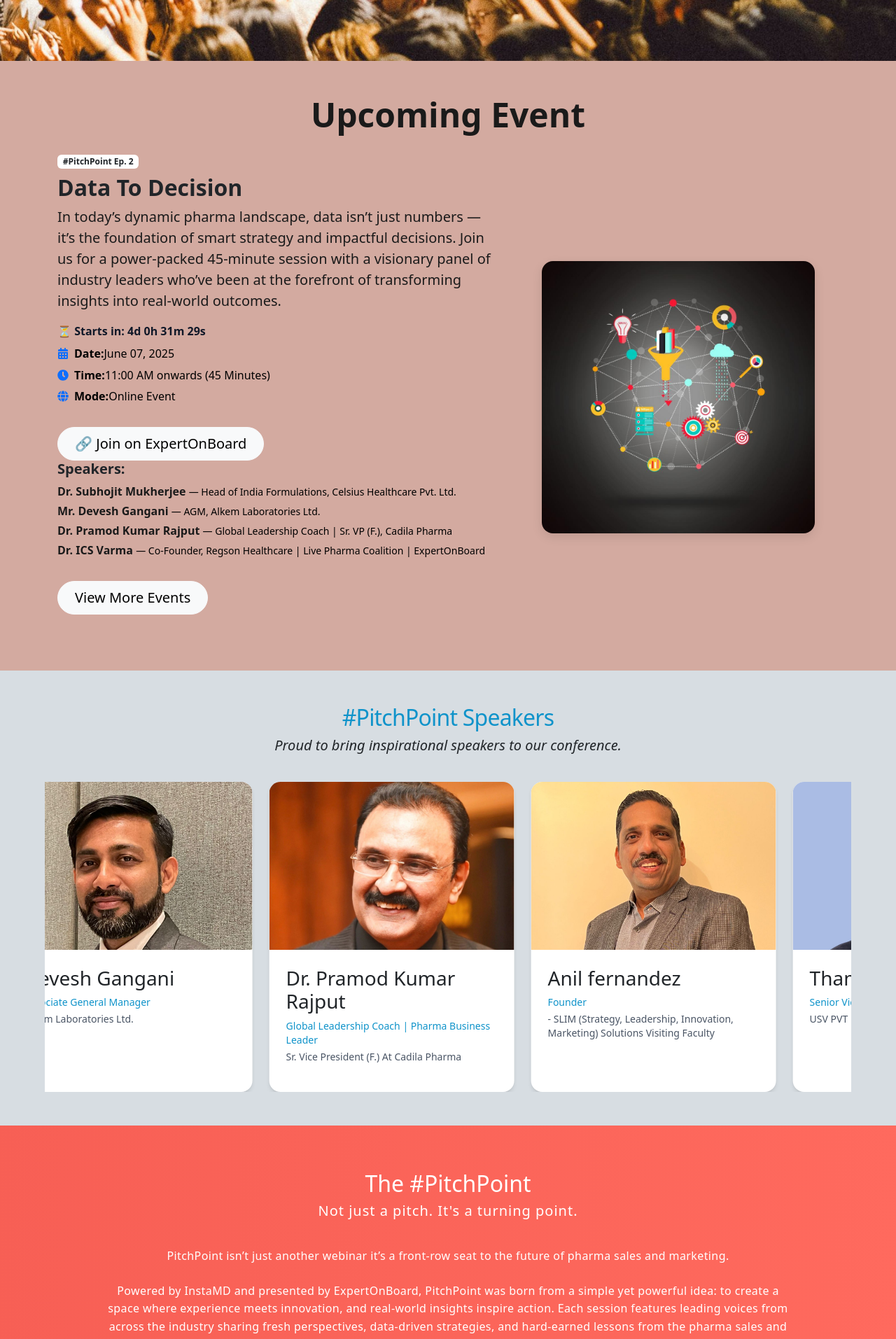
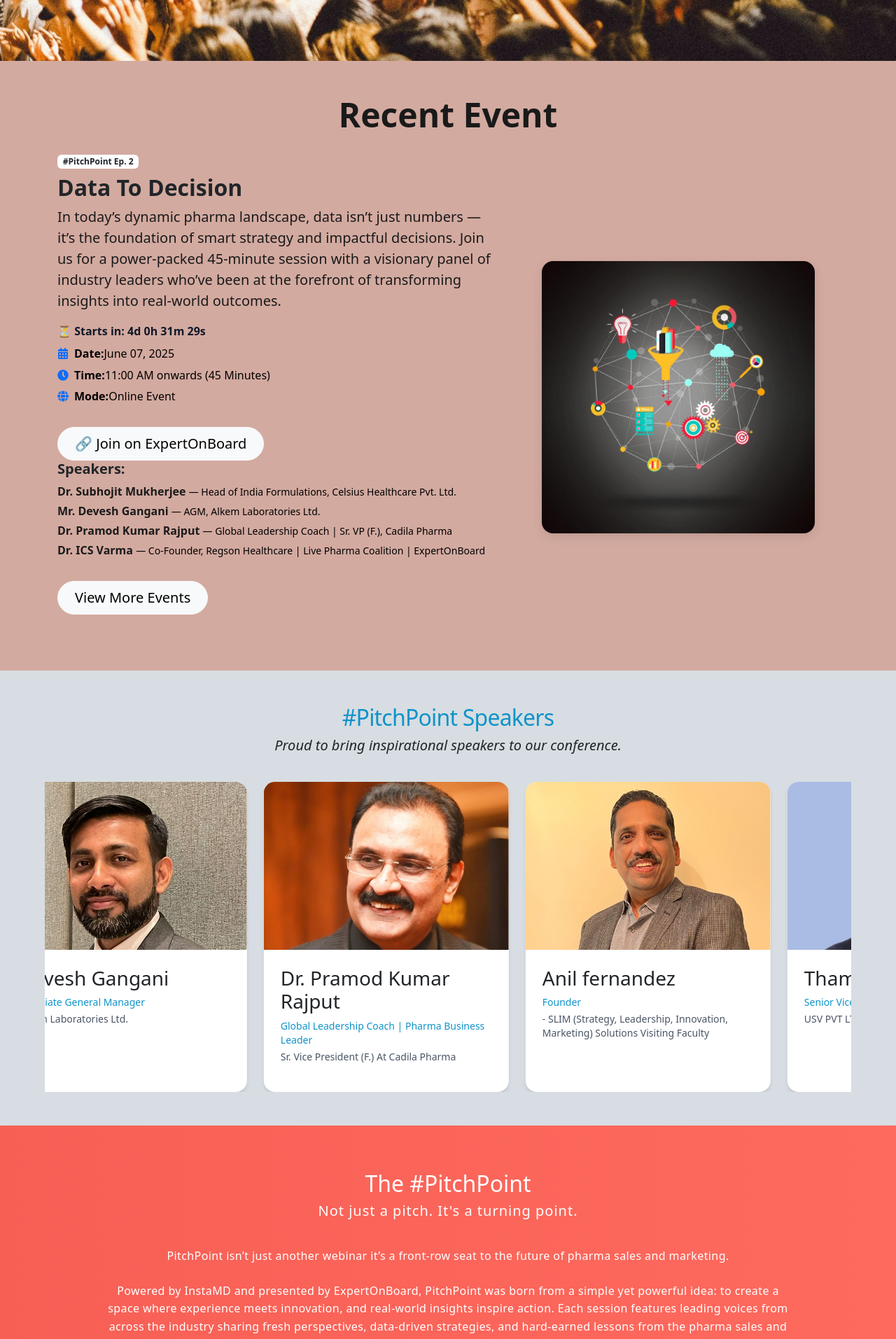
Before and after one commit to jaydeepmalvya02/Event_frontend, a React (Vite) app: page / in a window 1280 px wide. Shown: the part 680-2593 px from the top of the page at 70% size. Built offline with nearby package versions, Linux system fonts and the light colour scheme; no server answers.

Commit message:
some updates

```diff
--- a/src/components/CurrentEvent.jsx
+++ b/src/components/CurrentEvent.jsx
@@ -69,7 +69,7 @@
   return (
     <div className="event-wrapper py-5">
       <div className="container">
-        <h1 className="text-center fw-bold display-5 mb-4">Upcoming Event</h1>
+        <h1 className="text-center fw-bold display-5 mb-4">Recent Event</h1>
 
         <div className="event-flex-wrapper">
           {/* Left: Text Content */}
--- a/src/components/FeaturedFounders.jsx
+++ b/src/components/FeaturedFounders.jsx
@@ -16,6 +16,13 @@
     bio: "Transforming leadership and teams through workplace intelligence.",
     image: "/images/m12.jpeg",
     description: `Prashant Menon is an eminent business leader and executive coach with over 25 years of experience in the pharmaceutical industry. Starting in frontline sales, he rose to senior leadership roles, including Managing Director at leading Indian and global pharma companies, where he led complex operations and large cross-functional teams. A strong believer in people centric leadership, he now drives transformation as Co-founder of The Bento Coach and founder of The Workplace Dynamics. Prashant holds international coaching credentials (ICF-ACC, Marshall Goldsmith SCC, GLA360) and teaches at NMIMS Mumbai. Recognized among the Top 100 Marketing Influencers by the World Marketing Congress, he blends strategic acumen with a human-centric leadership style.`,
+  },
+  {
+    name: "Anil Fernandez",
+    title: "Founder ",
+    bio: " SLIM Solutions.",
+    image: "/images/Anil1.jpg",
+    description: `Anil Fernandez is an esteemed healthcare leader, consultant, and educator with over 30 years of diverse experience spanning the pharmaceutical industry, academia, and strategic consulting. He has held influential roles at leading organizations such as Sanofi, Abbott, and Integrace, where he led strategic marketing, M&A, commercial excellence, and P&L functions. As the founder of SLIM Solutions, Anil now advises healthcare companies on innovation, leadership development, and marketing strategy. He also serves as visiting faculty at NMIMS Mumbai and mentors students at SIESCOMS, committed to nurturing future leaders and advancing a purpose-driven healthcare ecosystem.`,
   },
 ];
 
--- a/src/components/Founder.jsx
+++ b/src/components/Founder.jsx
@@ -3,8 +3,8 @@
 const speakers = [
   {
     name: "Dr. ICS Varma ",
-    title: "Co-Founder Of Regson Healthcare  ",
-    bio: "  Live Pharma Coalition| ExpertOnBoard ",
+    title: "Co-Founder ",
+    bio: " ExpertOnBoard | Live Pharma Coalition| Regson Healthcare ",
     image: "/images/m4.jfif",
   },
 ];
```
Also changed, not shown: public/images/Anil.jpg (added), public/images/Anil1.jpg (added).
